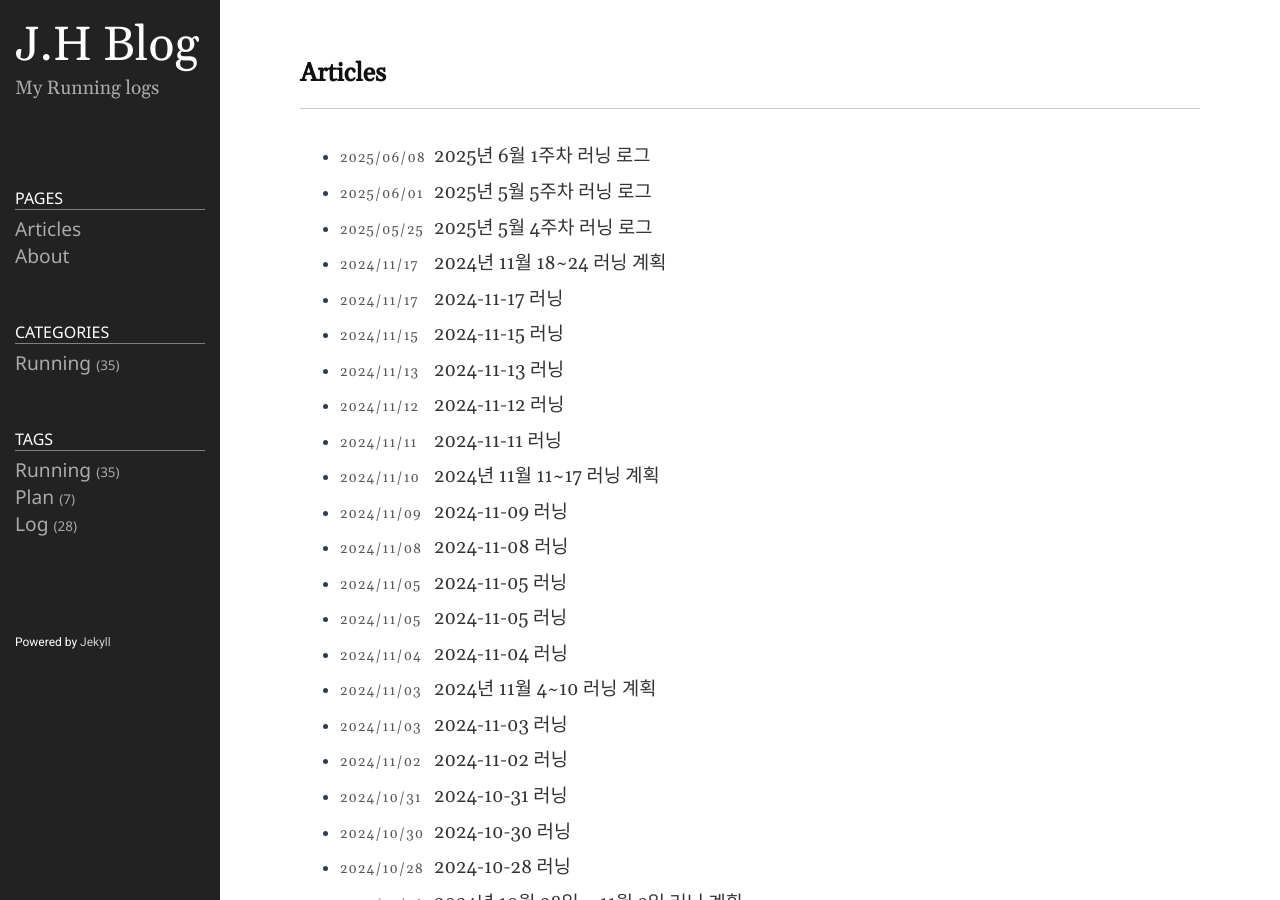
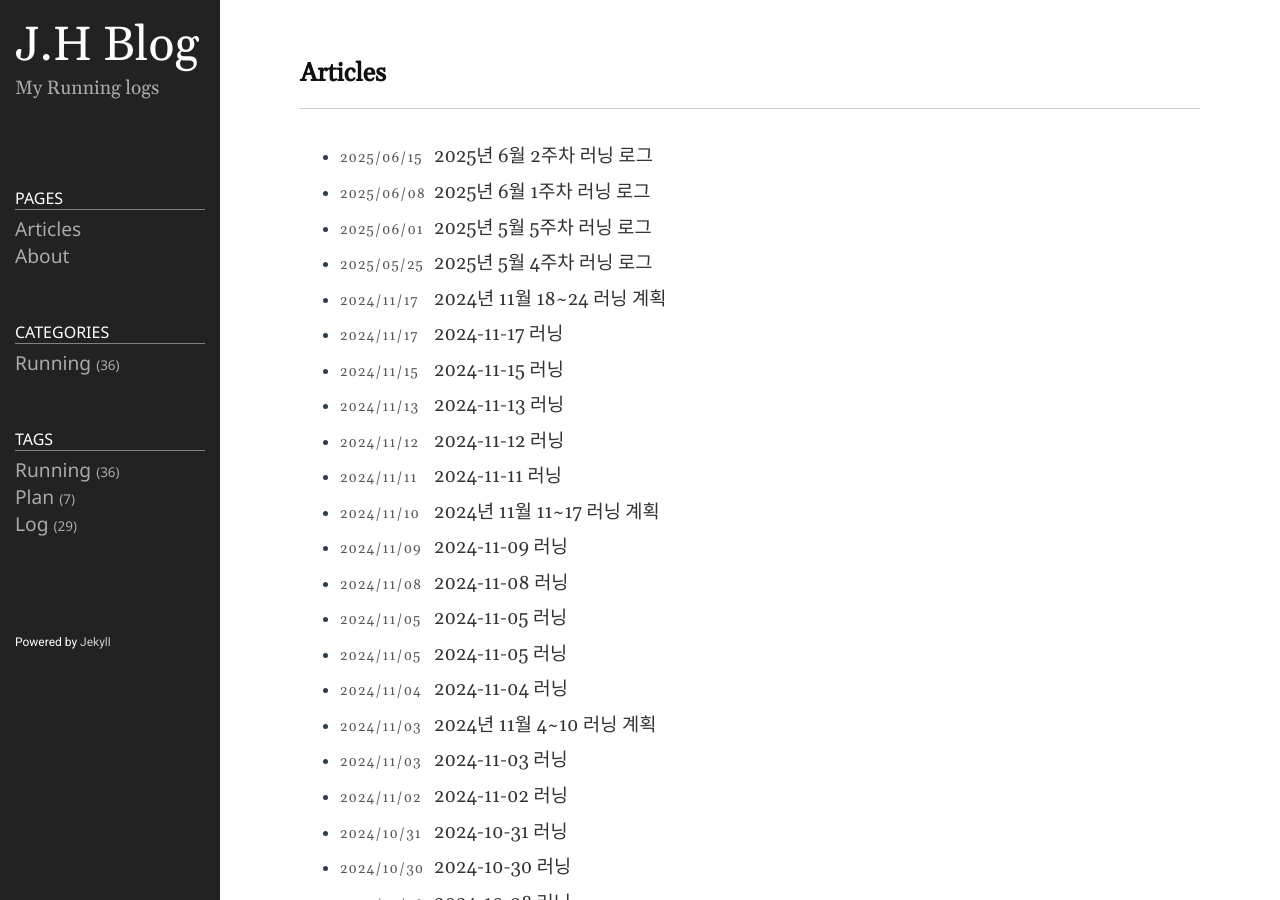
Before and after one commit to bullkan94/bullkan94.github.io, a Jekyll site: the page built from index.md, in a window 1280 px wide and 900 px high. Built offline with Jekyll 4.4.1, drawn with Linux system fonts in a browser that asks for light colours; part of the change alters nothing that is shown.

Commit message:
add weekly log

```diff
--- /dev/null
+++ b/_posts/2025-06-15-weekly-log.md
@@ -0,0 +1,48 @@
+---
+layout: post
+title: 2025년 6월 2주차 러닝 로그
+date: 2025-06-15 20:00:00 +0900
+category: running
+tags: [running,log]
+---
+
+# 총 주행 거리
+44.7 km
+
+
+# 훈련 종류
+## 조깅
+월 (9 km), 화 (9.2 km), 수 (9 km), 일 (8.5 km)
+### 주행거리
+35.7 km
+### 페이스
+6분 40초
+
+
+## 템포런
+### 주행거리
+9 km (1.5 km 워밍업, 5 km 템포런, 2 km 쿨다운)
+### 페이스
+워밍업, 쿨다운 : 6분 40초
+템포런 : 5분 15초
+
+
+# 느낌
+## 조깅
+이번주부터 조깅을 메인 훈련으로 변경했다.
+목표를 8 km 뛰기에서 한시간 뛰기로 바꿨고, Q 하나를 빼고 조깅을 넣어 비중을 늘렸다. (2Q 는 반드시 서로 연속되면 안되기 때문에, 일정변동 영향을 너무 많이 받아 지속하기 어렵다.)
+
+조깅이 한시간이 되면서 급격하게 훈련량이 늘어서일까 확실히 평소보다 힘들게 느껴졌다. 그래도 아마 2~3주 지속하면 큰 문제없이 적응 할 수 있을 강도로 느껴졌다.
+
+이 훈련 일정을 한번밖에 안하긴 했지만, 일단 느낌상 심박이 꽤 내려가고 안정적이게 된 느낌이다. 조깅도 컨디션이 좋을때는 6분 20초 페이스가 편하게 느껴진다. 2~3주 지켜보면서 느낌이 사실일지 확인해보자.
+
+
+## 템포런
+지금까지 카본화에 너무 의존한 것 같다는 생각이 들어 이번엔 카본화가 아닌 것을 신고 5분 30초 ~ 5분 15초 페이스로 설정하여 생각이 맞는지 확인해봤다.
+느낌상 다리에 젖산이 많이 쌓이는 느낌은 들지 않았기 때문에 적정 페이스로 느껴졌다. 아마 카본화에 의존하고 있던건 아닌 것 같다.
+
+다만, 그 말은 카본화를 신든 안신든 템포런 페이스에 큰 차이가 없다는 뜻으로도 해석 가능하다. 5분대 페이스는 카본화의 은덕을 받기에는 너무 느린걸까?
+다음에 카본화로 다시 템포런을 뛰어서 차이가 있는지 확인해봐야 할 것 같다.
+
+이번주 템포런 페이스로 보아 10K 50분의 벽을 넘기엔 아직 역량이 부족한 것 같다. 서브 50분을 위해서 다른 훈련을 구성해야 하는걸까? 아니면 지금 훈련법을 꾸준히 유지해도 좋은걸까?
+나는 지름길을 원하는건 아니다. 다만 길이 맞는지 알고싶다. 일단은 10월 첫 하프 대회를 앞두고 조급한 마음이 드는 것 같은데, 지금 훈련 스케줄을 믿고 진행 하도록 하자. 적어도 부상은 없을 것이다.
```
Also changed, not shown: _posts/2025-05-25-weekly-log.md (+2 -0 lines), _posts/2025-06-01-weekly-log.md (+1 -0 lines).
